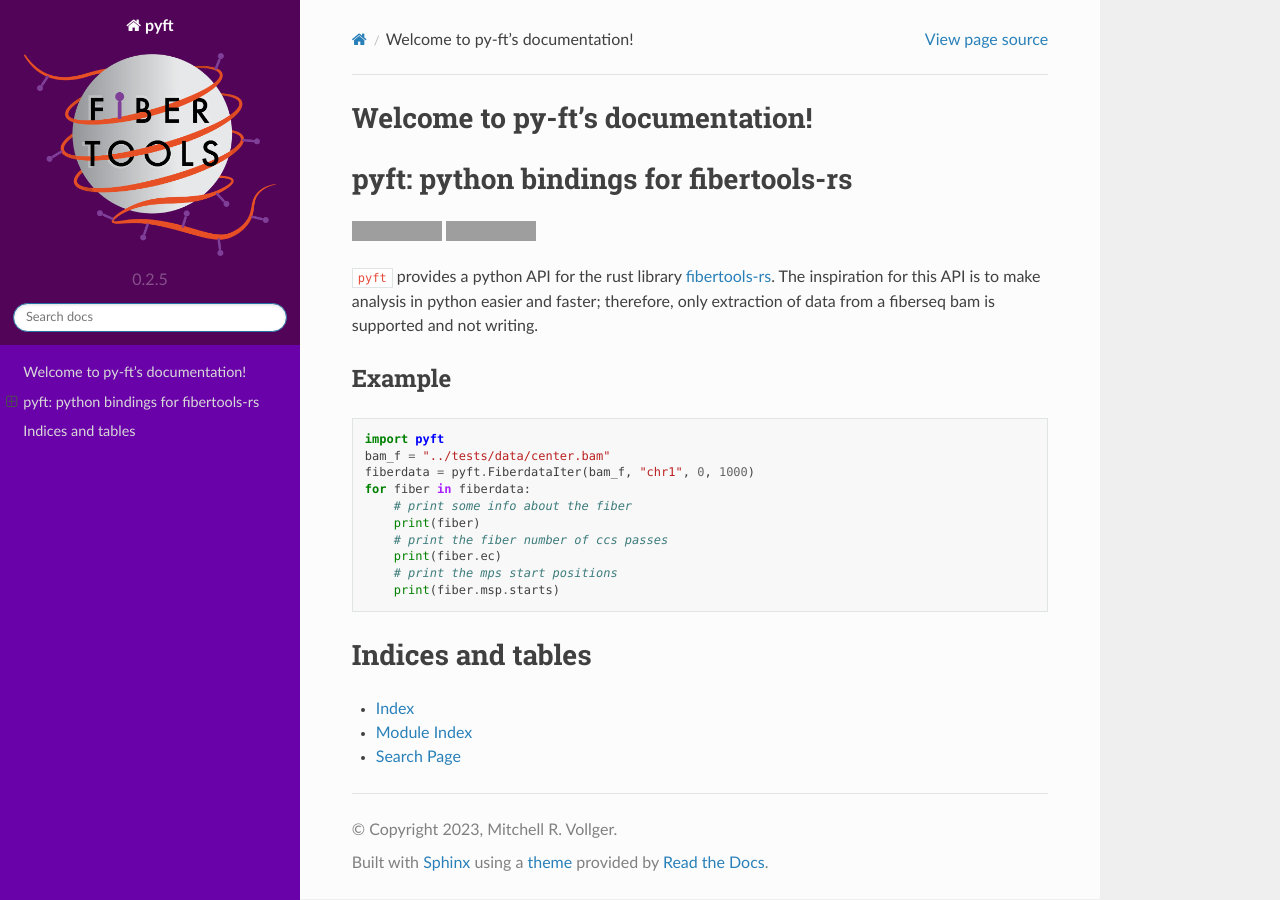
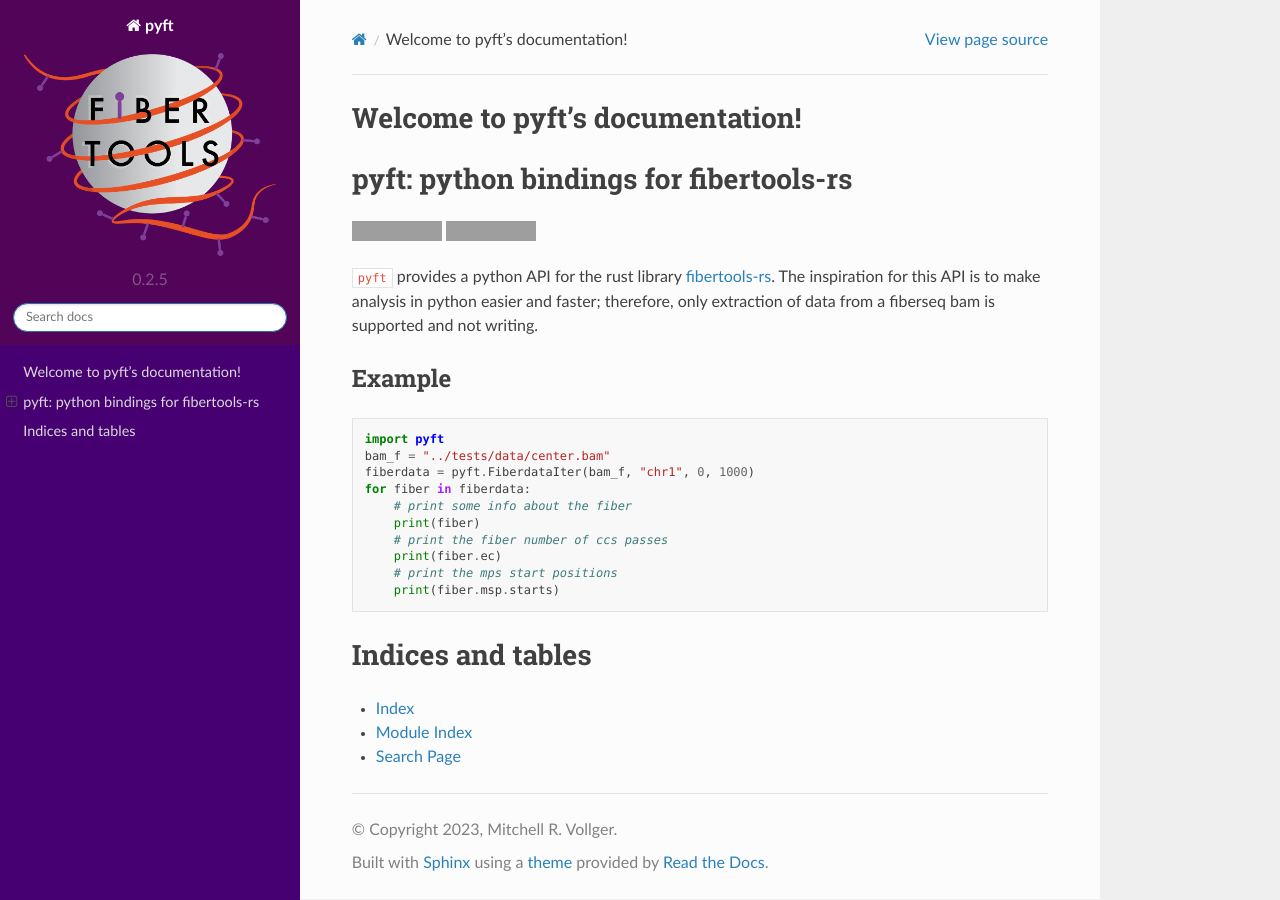
Before and after one commit to fiberseq/fibertools-rs, a Sphinx documentation site: the page built from py-ft/docs/index.rst, in a window 1280 px wide. Built offline with Sphinx 7.4.7 and the Read the Docs theme 2.0.0, drawn with Linux system fonts in a browser that asks for light colours; the version number is read from the project's files by our own code; grey boxes are pictures that could not be loaded.

Commit message:
chore: docs

```diff
--- a/py-ft/docs/_templates/layout.html
+++ b/py-ft/docs/_templates/layout.html
@@ -10,7 +10,7 @@
 
     /* Sidebar */
     .wy-nav-side {
-        background: #6902a9;
+        background: #470072;
     }
 </style>
 {% endblock %}
--- a/py-ft/docs/index.rst
+++ b/py-ft/docs/index.rst
@@ -1,9 +1,9 @@
-.. py-ft documentation master file, created by
+.. pyft documentation master file, created by
    sphinx-quickstart on Wed Jul 19 20:00:42 2023.
    You can adapt this file completely to your liking, but it should at least
    contain the root `toctree` directive.
 
-Welcome to py-ft's documentation!
+Welcome to pyft's documentation!
 =================================
 
 .. toctree::
```
Also changed, not shown: 2 other files.
